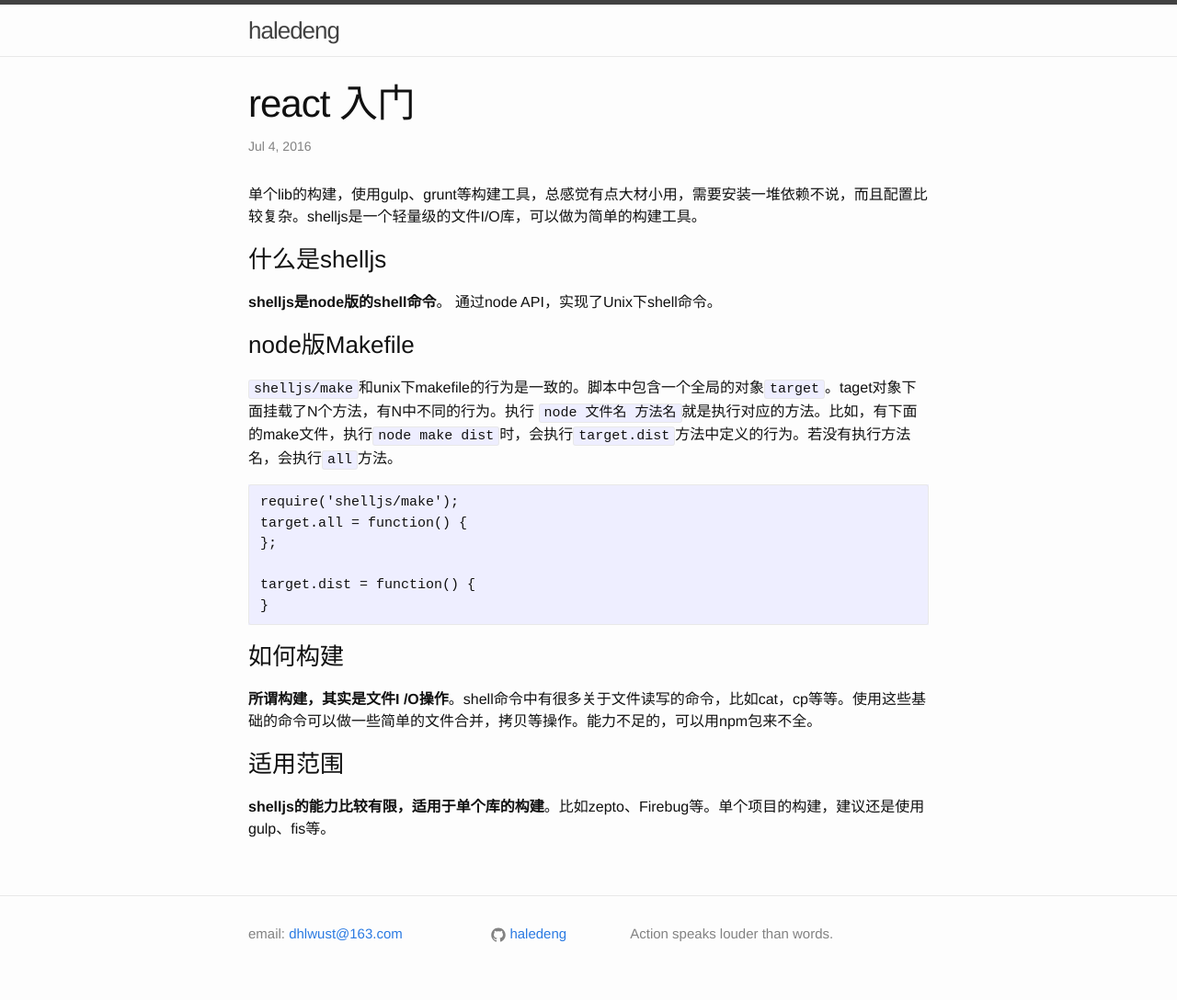
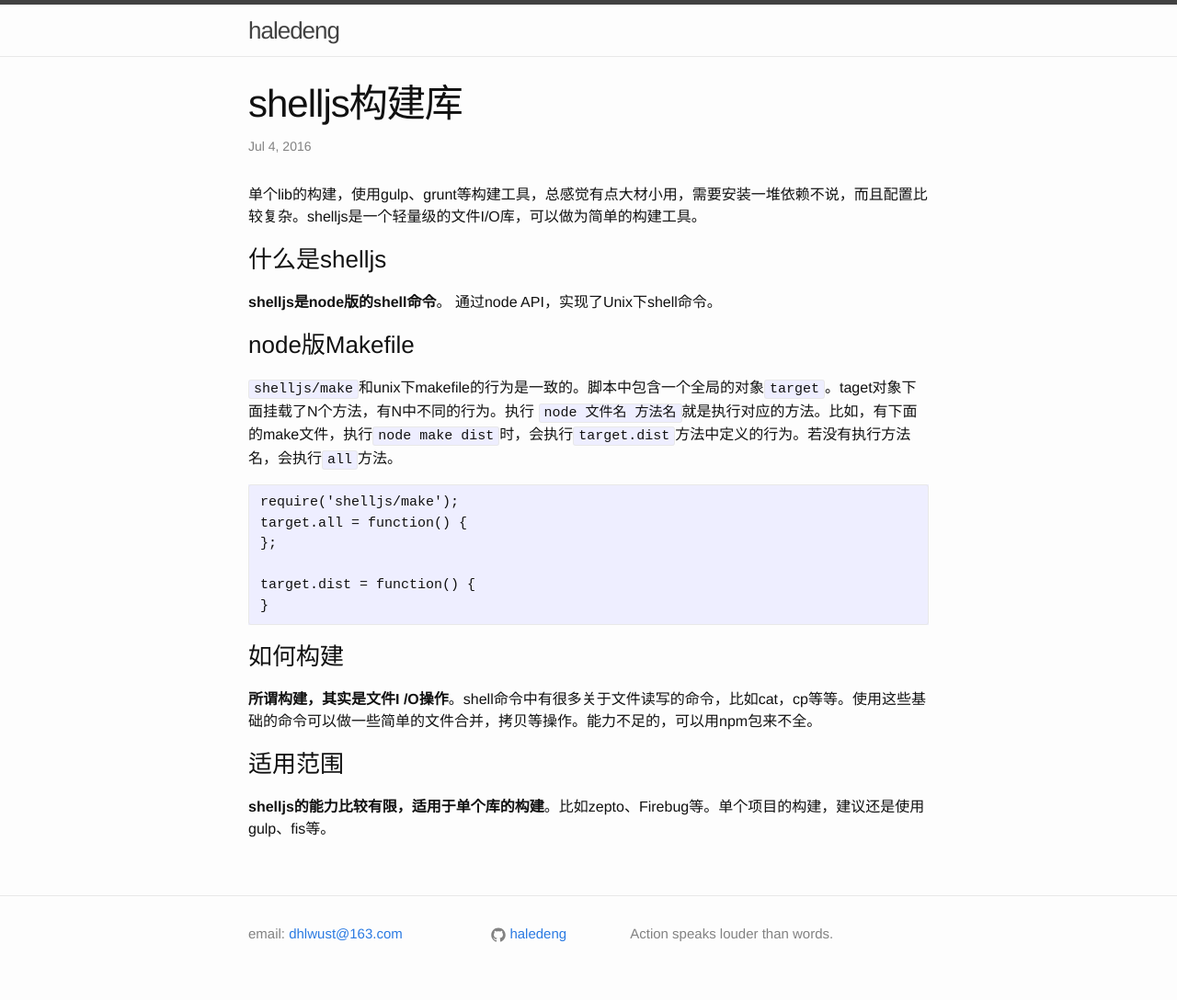
Before and after one commit to haledeng/haledeng.github.io, a Jekyll site: the page built from _posts/2016-07-04-shelljs.md, in a window 1280 px wide. Shown: the whole page at 92% size. Built offline with Jekyll 4.4.1, drawn with Linux system fonts in a browser that asks for light colours.

Commit message:
Update 2016-07-04-shelljs.md

```diff
--- a/_posts/2016-07-04-shelljs.md
+++ b/_posts/2016-07-04-shelljs.md
@@ -1,6 +1,6 @@
 ---
 layout:  post
-title:  "react 入门"
+title:  "shelljs构建库"
 date:   2016-07-04
 ---
 
```
